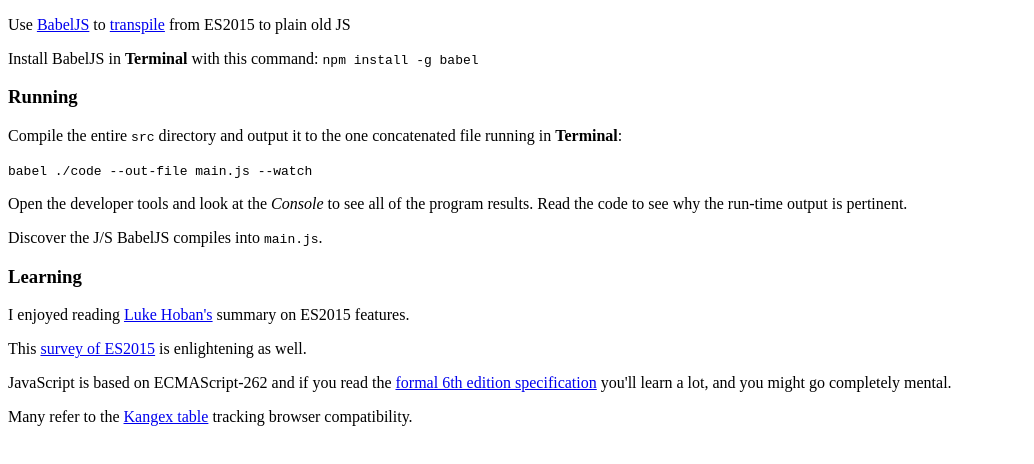
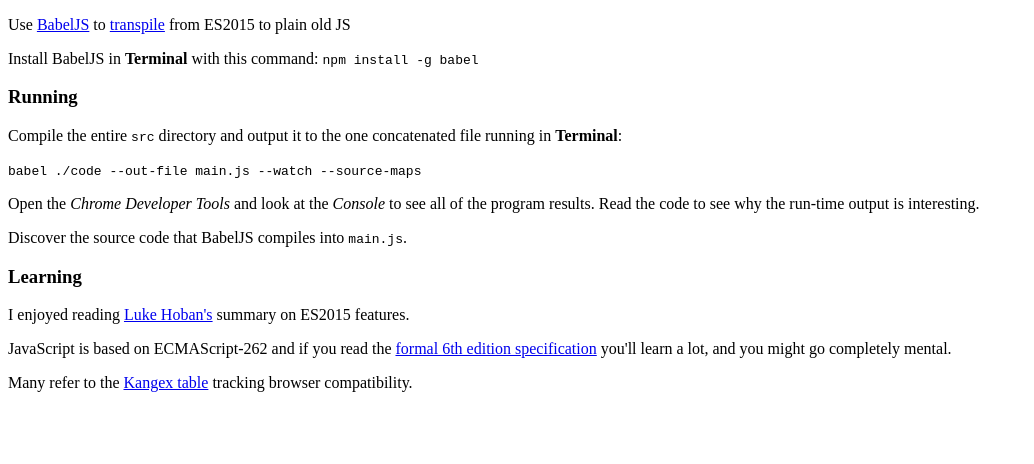
Before and after one commit to KDawg/FutureJavaScriptNow, a plain HTML site: page index.html in a window 1280 px wide. Shown: the part 92-556 px from the top of the page, without its empty margins (0-1034 px from the left). Drawn offline with Linux system fonts and the light colour scheme.

Commit message:
cleanup the comments a bit

```diff
--- a/index.html
+++ b/index.html
@@ -21,21 +21,18 @@
 
 <p>Compile the entire <code>src</code> directory and output it to the one
   concatenated file running in <strong>Terminal</strong>:</p>
-<code>babel ./code --out-file main.js --watch</code>
+<code>babel ./code --out-file main.js --watch --source-maps</code>
 
-<p>Open the developer tools and look at the <em>Console</em> to see all of the
-  program results. Read the code to see why the run-time output is pertinent.
+<p>Open the <em>Chrome Developer Tools</em> and look at the <em>Console</em> to see all of the
+  program results. Read the code to see why the run-time output is interesting.
 </p>
 
-<p>Discover the J/S BabelJS compiles into <code>main.js</code>.</p>
+<p>Discover the source code that BabelJS compiles into <code>main.js</code>.</p>
 
 <h3>Learning</h3>
 
 <p>I enjoyed reading <a href="https://github.com/lukehoban/es6features">Luke
   Hoban's</a> summary on ES2015 features.</p>
-
-<p>This <a href="http://es6-features.org/">survey of ES2015</a> is enlightening
-  as well.</p>
 
 <p>JavaScript is based on ECMAScript-262 and if you read the <a
   href="http://www.ecma-international.org/ecma-262/6.0/">formal 6th edition
```
